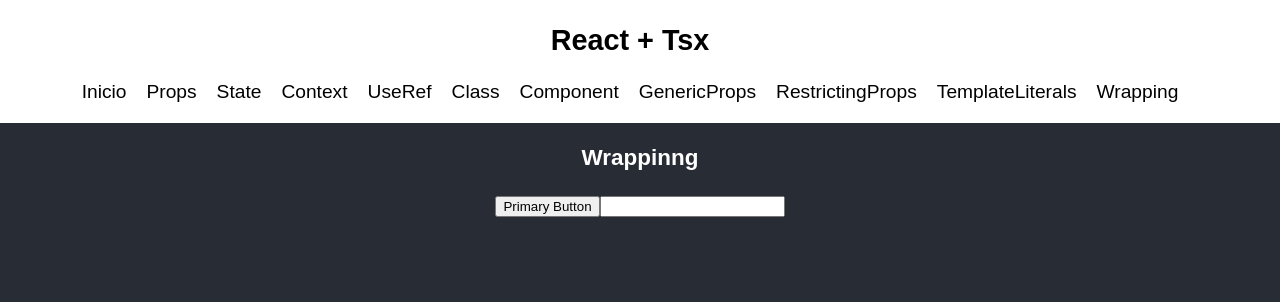
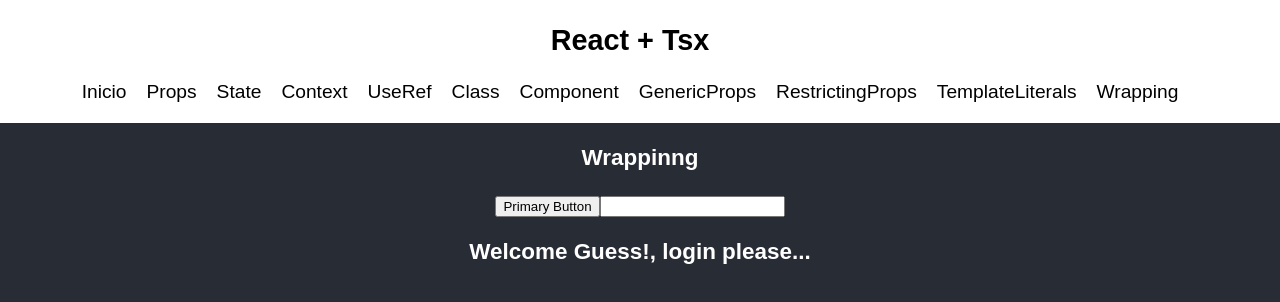
Before and after one commit to Maopos/react-typescript-tutorial, a React (Create React App) app: page /wrapping in a window 1280 px wide. Shown: the top 302 px of the page. Built offline with nearby package versions, Linux system fonts and the light colour scheme.

Commit message:
Extracting Components Prop Types

```diff
--- a/src/components/Greet.tsx
+++ b/src/components/Greet.tsx
@@ -12,7 +12,7 @@ const Saludo: React.FC<SaludoProps> = (props) => {
     <h3>
       {props.isLogged
         ? `Hi ${props.name}, you have ${message} new messages...`
-        : "Welcome Guess..."}
+        : "Welcome Guess!, login please..."}
     </h3>
   );
 };
--- /dev/null
+++ b/src/components/html/CustomComponent.tsx
@@ -0,0 +1,12 @@
+import Saludo from "../Greet";
+
+const CustomComponent = (props: React.ComponentProps<typeof Saludo>) => {
+  return (
+    <div>
+      <h3>Extracting a Components Prop Types</h3>
+      <p>{props.name}</p>
+    </div>
+  );
+};
+
+export default Saludo;
--- a/src/views/Wrapping.tsx
+++ b/src/views/Wrapping.tsx
@@ -1,4 +1,5 @@
 import Button from "../components/html/Button";
+import CustomComponent from "../components/html/CustomComponent";
 import Input from "../components/html/Input";
 
 const Wrapping = () => {
@@ -13,6 +14,7 @@ const Wrapping = () => {
         Primary Button
       </Button>
       <Input />
+      <CustomComponent name="Mauricio" isLogged={false} />
     </div>
   );
 };
```
Also changed, not shown: 1 other file (tests, documents, lock files or other folders).
